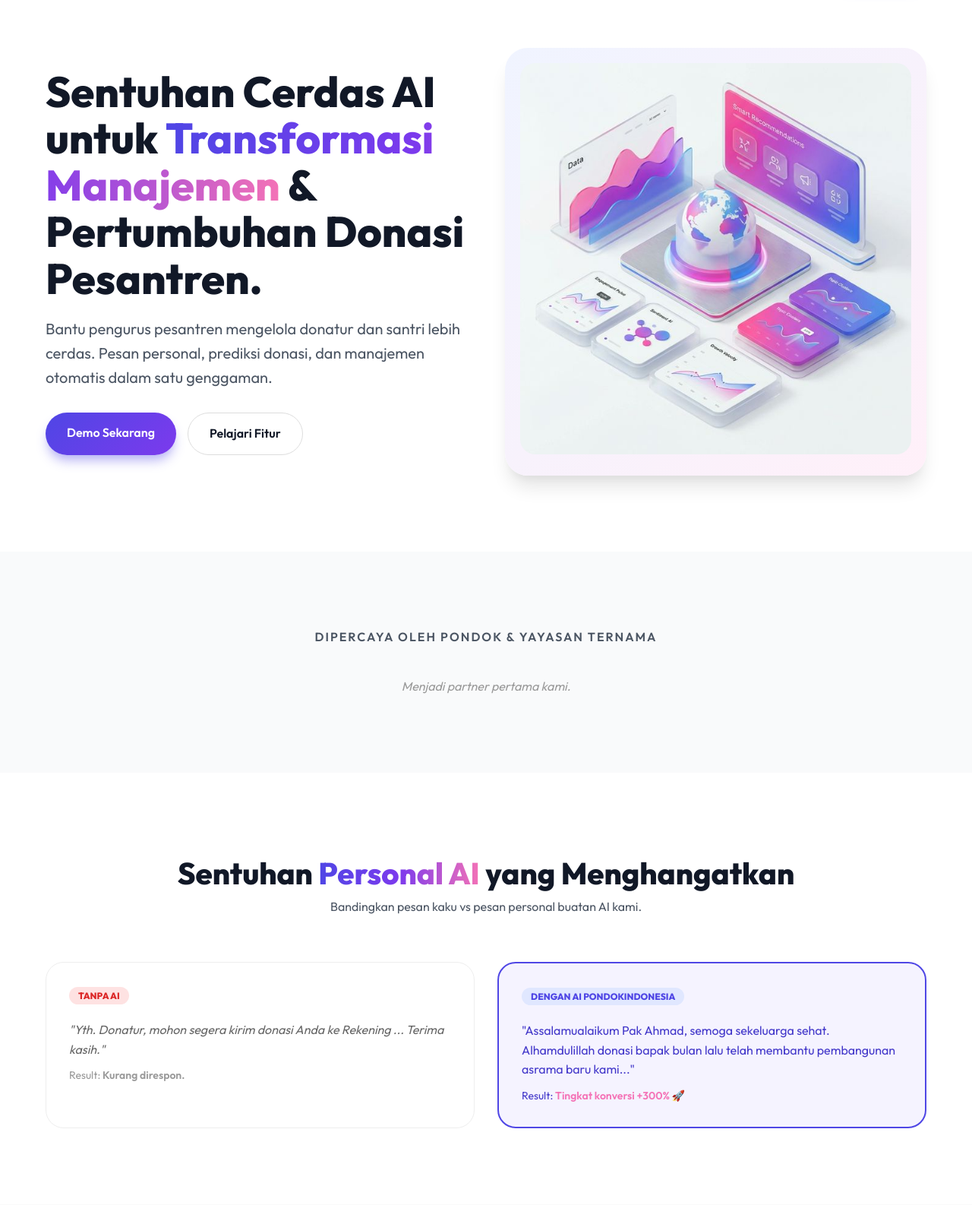
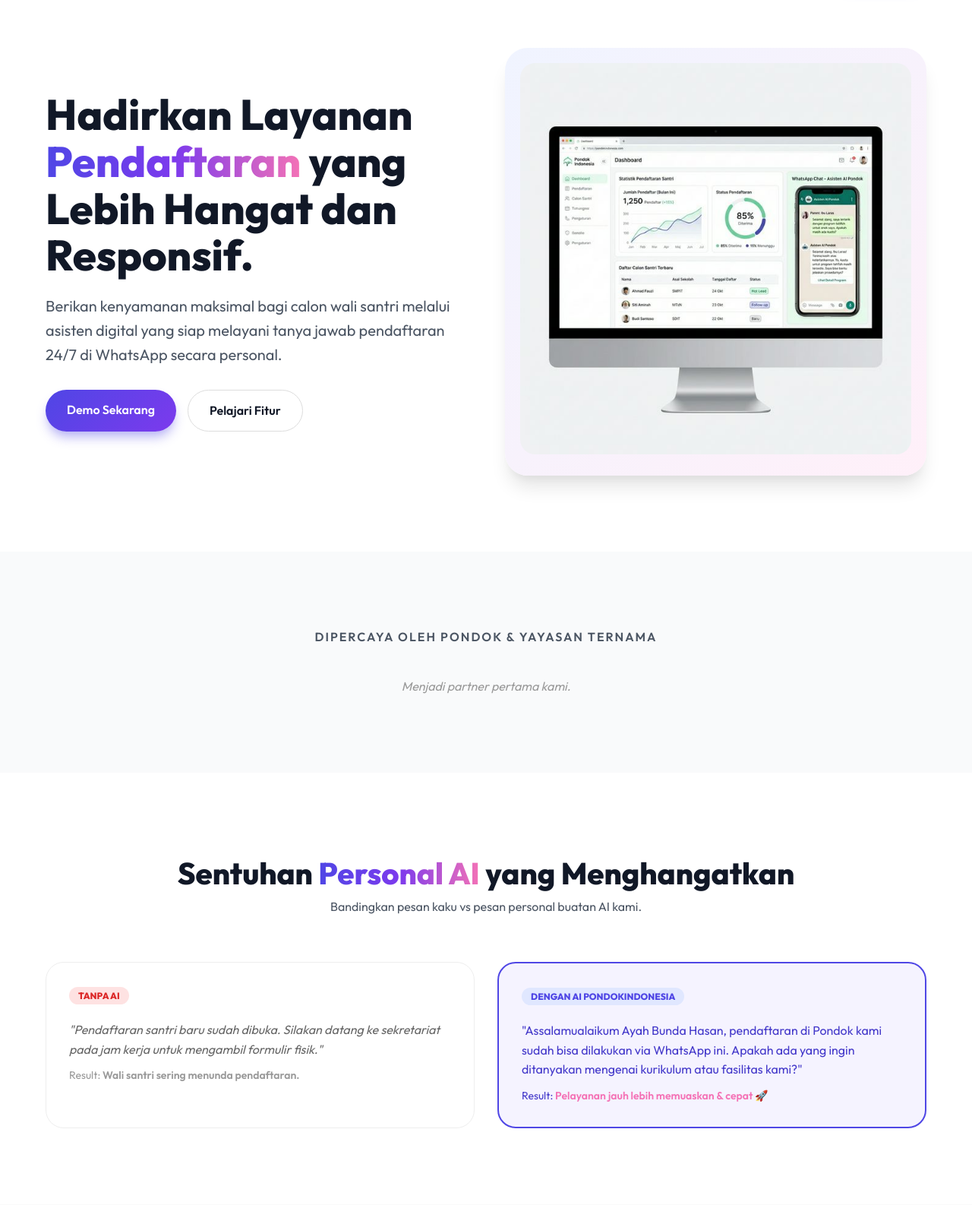
Before and after one commit to rumahitindonesia/pondokindonesia, a Django app: page / in a window 1280 px wide. Shown: the part 87-1673 px from the top of the page at 76% size. Run offline with Django 5.2, Linux system fonts and the light colour scheme; data that the repository does not hold is empty.

Commit message:
Pivot: Homepage focus to Santri Registration with softer messaging

```diff
--- a/core/templates/core/homepage.html
+++ b/core/templates/core/homepage.html
@@ -5,9 +5,9 @@
 <head>
     <meta charset="UTF-8">
     <meta name="viewport" content="width=device-width, initial-scale=1.0">
-    <title>Pondok Indonesia - Transformasi Cerdas Manajemen & Donasi Pesantren</title>
+    <title>Pondok Indonesia - Layanan Pendaftaran Santri Hangat & Profesional Berbasis AI</title>
     <meta name="description"
-        content="Pondok Indonesia adalah SaaS manajemen pesantren berbasis AI. Tingkatkan efisiensi pengelolaan santri dan pertumbuhan donasi hingga 3x lipat dengan teknologi cerdas.">
+        content="Pondok Indonesia menghadirkan asisten digital pintar untuk memudahkan pendaftaran santri. Berikan pelayanan yang lebih hangat dan responsif kepada calon wali santri melalui WhatsApp 24/7.">
     <meta name="keywords"
         content="pondok indonesia, manajemen pesantren, saas pesantren, ai pesantren, aplikasi pondok, manajemen donasi, digitalisasi pesantren">
     <link rel="canonical" href="https://pondokindonesia.online/">
@@ -15,9 +15,10 @@
     <!-- Open Graph / Facebook -->
     <meta property="og:type" content="website">
     <meta property="og:url" content="https://pondokindonesia.online/">
-    <meta property="og:title" content="Pondok Indonesia - Transformasi Cerdas Manajemen & Donasi Pesantren">
-    <meta property="og:description" content="SaaS manajemen pesantren berbasis AI untuk efisiensi santri dan donasi.">
-    <meta property="og:image" content="{% static 'core/images/hero_dashboard.png' %}">
+    <meta property="og:title" content="Pondok Indonesia - Layanan Pendaftaran Santri Hangat & Profesional">
+    <meta property="og:description"
+        content="Permudah pendaftaran santri dengan asisten digital AI yang personal dan responsif via WhatsApp.">
+    <meta property="og:image" content="{% static 'core/images/hero_registration.png' %}">
 
     <!-- Twitter -->
     <meta property="twitter:card" content="summary_large_image">
@@ -74,13 +75,11 @@
             <div class="container" style="display: flex; align-items: center; gap: 50px; flex-wrap: wrap;">
                 <div style="flex: 1; min-width: 300px;">
                     <h1 style="font-size: 3.5rem; line-height: 1.1; margin-bottom: 20px;">
-                        Sentuhan Cerdas AI untuk <span class="gradient-text">Transformasi Manajemen</span> & Pertumbuhan
-                        Donasi Pesantren.
+                        Hadirkan Layanan <span class="gradient-text">Pendaftaran</span> yang Lebih Hangat dan Responsif.
                     </h1>
                     <p style="font-size: 1.25rem; color: var(--text-grey); margin-bottom: 30px;">
-                        Bantu pengurus pesantren mengelola donatur dan santri lebih cerdas. Pesan personal, prediksi
-                        donasi,
-                        dan manajemen otomatis dalam satu genggaman.
+                        Berikan kenyamanan maksimal bagi calon wali santri melalui asisten digital yang siap melayani
+                        tanya jawab pendaftaran 24/7 di WhatsApp secara personal.
                     </p>
                     <div style="display: flex; gap: 15px;">
                         <a href="/admin" class="btn btn-primary">Demo Sekarang</a>
@@ -90,7 +89,7 @@
                 <div style="flex: 1; min-width: 300px; position: relative;">
                     <div
                         style="background: linear-gradient(135deg, #f0f4ff, #fff0f9); border-radius: 30px; padding: 20px; box-shadow: var(--shadow);">
-                        <img src="{% static 'core/images/hero_dashboard.png' %}" alt="AI Dashboard Teaser"
+                        <img src="{% static 'core/images/hero_registration.png' %}" alt="AI Registration Assistant"
                             style="width: 100%; border-radius: 20px;">
                     </div>
                 </div>
@@ -138,23 +137,24 @@
                         <span
                             style="background: #fee2e2; color: #dc2626; padding: 4px 12px; border-radius: 20px; font-size: 12px; font-weight: 700;">TANPA
                             AI</span>
-                        <p style="margin-top: 20px; color: #666; font-style: italic;">"Yth. Donatur, mohon segera kirim
-                            donasi Anda ke Rekening ... Terima kasih."</p>
+                        <p style="margin-top: 20px; color: #666; font-style: italic;">"Pendaftaran santri baru sudah
+                            dibuka.
+                            Silakan datang ke sekretariat pada jam kerja untuk mengambil formulir fisik."</p>
                         <p style="margin-top: 10px; font-size: 14px; color: #999;">Result: <span
-                                style="font-weight: 600;">Kurang direspon.</span></p>
+                                style="font-weight: 600;">Wali santri sering menunda pendaftaran.</span></p>
                     </div>
                     <div
                         style="padding: 30px; border-radius: 24px; background: #f5f3ff; border: 2px solid var(--accent-indigo);">
                         <span
                             style="background: #e0e7ff; color: var(--accent-indigo); padding: 4px 12px; border-radius: 20px; font-size: 12px; font-weight: 700;">DENGAN
                             AI PONDOKINDONESIA</span>
-                        <p style="margin-top: 20px; color: #4338ca; font-weight: 500;">"Assalamualaikum Pak Ahmad,
-                            semoga
-                            sekeluarga sehat. Alhamdulillah donasi bapak bulan lalu telah membantu pembangunan asrama
-                            baru
-                            kami..."</p>
+                        <p style="margin-top: 20px; color: #4338ca; font-weight: 500;">"Assalamualaikum Ayah Bunda
+                            Hasan,
+                            pendaftaran di Pondok kami sudah bisa dilakukan via WhatsApp ini. Apakah ada yang ingin
+                            ditanyakan mengenai kurikulum atau fasilitas kami?"</p>
                         <p style="margin-top: 10px; font-size: 14px; color: #4338ca;">Result: <span
-                                style="font-weight: 600; color: var(--accent-pink);">Tingkat konversi +300% 🚀</span>
+                                style="font-weight: 600; color: var(--accent-pink);">Pelayanan jauh lebih memuaskan &
+                                cepat 🚀</span>
                         </p>
                     </div>
                 </div>
@@ -175,29 +175,28 @@
                             style="width: 80px; height: 80px; background: #fff1f2; border-radius: 20px; display: flex; align-items: center; justify-content: center; margin: 0 auto 20px;">
                             <span style="font-size: 32px;">⏰</span>
                         </div>
-                        <h3>Hemat Waktu 10 Jam+</h3>
-                        <p style="color: var(--text-grey);">Otomatisasi pengiriman laporan dan pesan harian santri ke
-                            wali
-                            murid.</p>
+                        <h3>Pendaftaran Otomatis</h3>
+                        <p style="color: var(--text-grey);">Handle ribuan pertanyaan calon wali santri via WhatsApp
+                            secara
+                            otomatis dan personal.</p>
                     </div>
                     <div style="text-align: center;">
                         <div
                             style="width: 80px; height: 80px; background: #f5f3ff; border-radius: 20px; display: flex; align-items: center; justify-content: center; margin: 0 auto 20px;">
                             <span style="font-size: 32px;">💰</span>
                         </div>
-                        <h3>Donasi Terpusat</h3>
-                        <p style="color: var(--text-grey);">Prediksi donatur aktif dan kelola kampanye donasi lebih
-                            transparan.</p>
+                        <h3>AI Lead Scoring</h3>
+                        <p style="color: var(--text-grey);">Identifikasi wali santri yang paling serius ("Hot Lead")
+                            agar tim admin bisa memprioritaskan mereka.</p>
                     </div>
                     <div style="text-align: center;">
                         <div
                             style="width: 80px; height: 80px; background: #eff6ff; border-radius: 20px; display: flex; align-items: center; justify-content: center; margin: 0 auto 20px;">
                             <span style="font-size: 32px;">🛡️</span>
                         </div>
-                        <h3>Keamanan Data</h3>
-                        <p style="color: var(--text-grey);">Data santri dan donatur aman dengan sistem cloud
-                            multi-tenant
-                            kami.</p>
+                        <h3>Follow-up Cerdas</h3>
+                        <p style="color: var(--text-grey);">AI akan tetap menjaga silaturahmi dengan pendaftar sampai
+                            mereka resmi menjadi bagian dari pondok.</p>
                     </div>
                 </div>
             </div>
@@ -222,7 +221,9 @@
                         {% endif %}
 
                         <h3 style="font-size: 1.5rem; margin-bottom: 10px;">{{ plan.name }}</h3>
-                        <p style="font-size: 2.5rem; font-weight: 800; margin-bottom: 5px;">{{ plan.price }}<span style="font-size: 1rem; font-weight: 400; color: #999;">{{ plan.period|default:"" }}</span></p>
+                        <p style="font-size: 2.5rem; font-weight: 800; margin-bottom: 5px;">{{ plan.price }}<span
+                                style="font-size: 1rem; font-weight: 400; color: #999;">{{ plan.period|default:""
+                                }}</span></p>
 
                         {% if plan.description %}
                         <p style="color: #666; font-size: 0.9rem; margin-bottom: 20px;">{{ plan.description }}</p>
```
Also changed, not shown: core/static/core/images/hero_registration.png (added).
